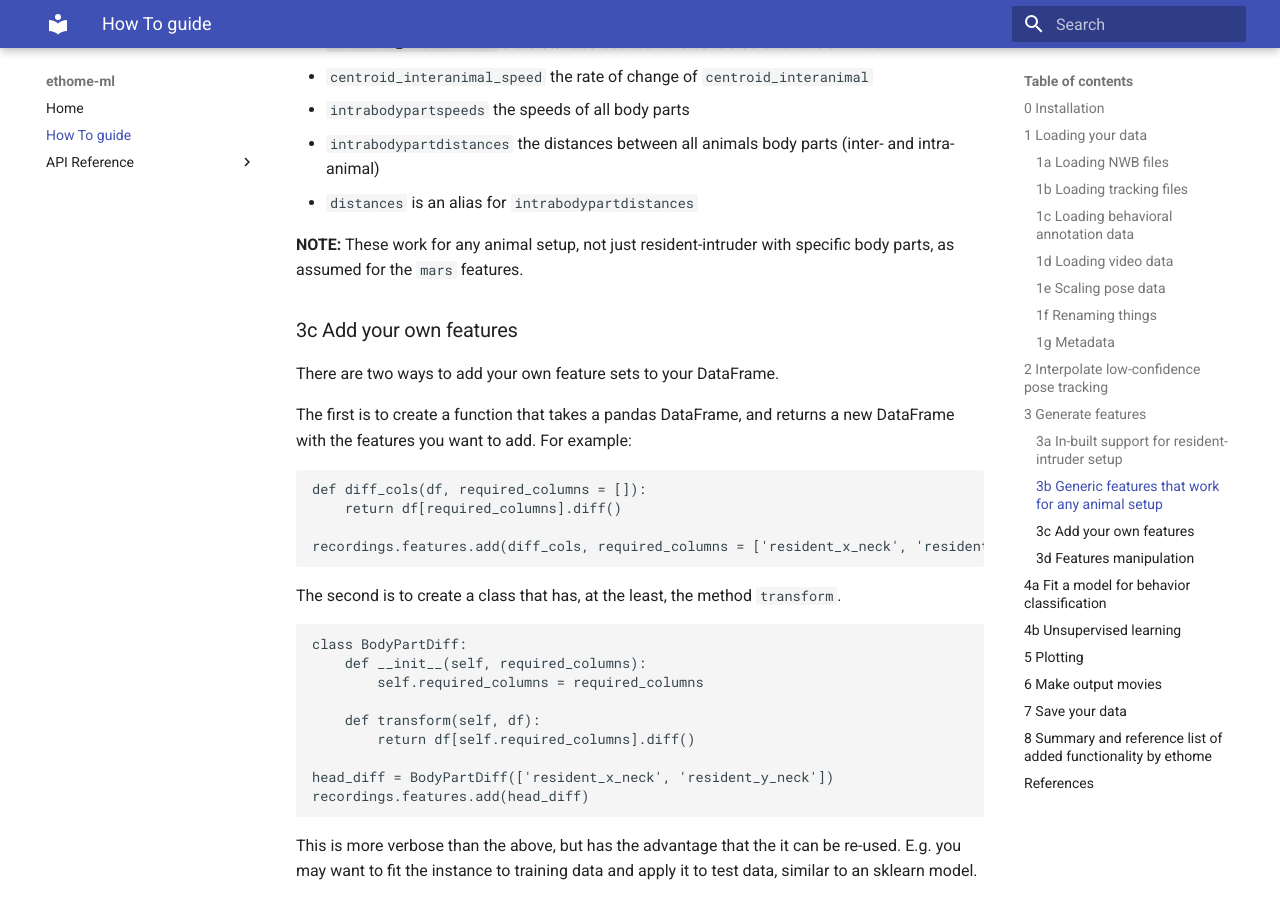
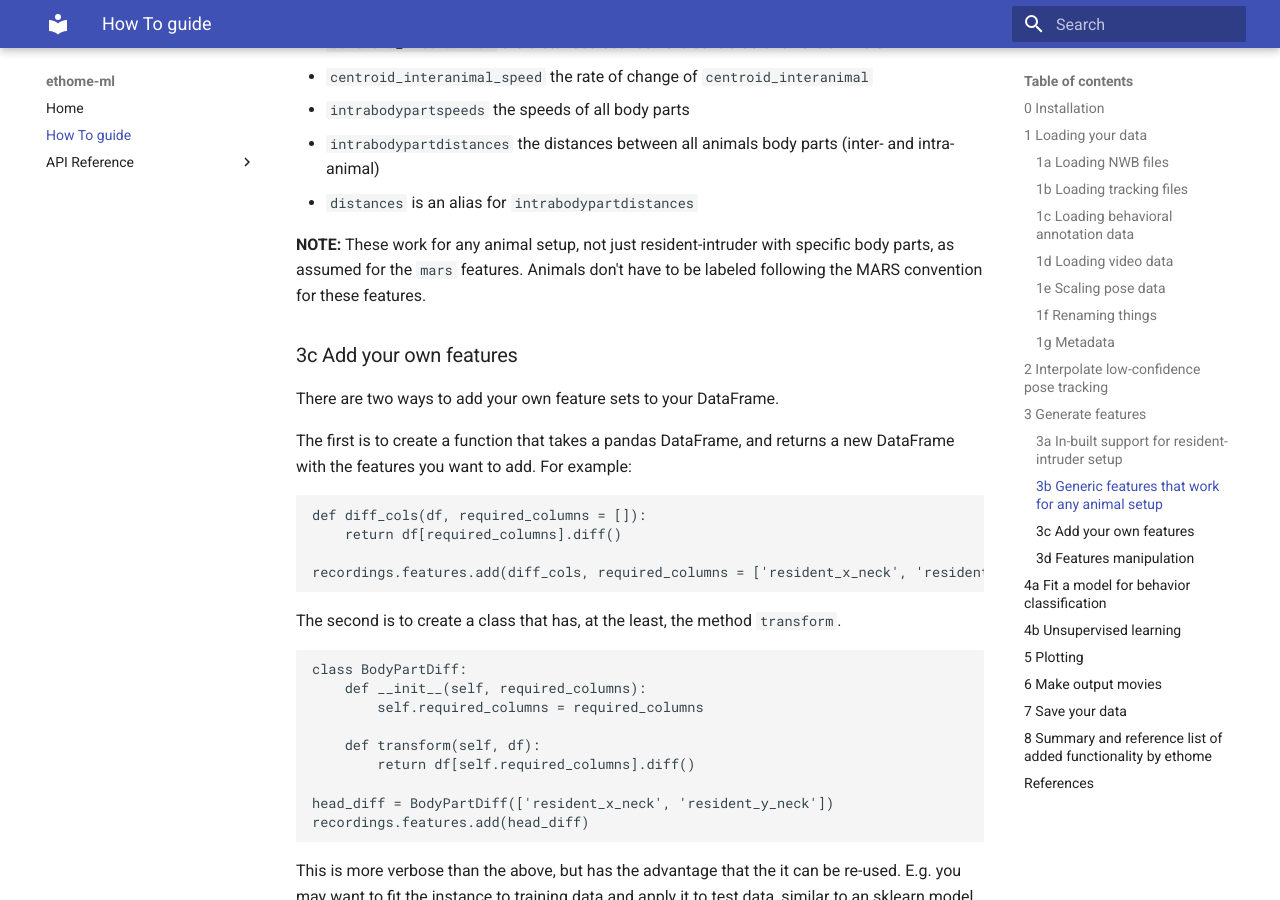
Before and after one commit to benlansdell/ethome, an MkDocs documentation site: the page built from docs/how-to.md, in a window 1280 px wide and 900 px high, scrolled down 5698 px. Built offline with MkDocs 1.6.1 and Material for MkDocs 9.7.7, drawn with Linux system fonts in a browser that asks for light colours.

Commit message:
Small changes to how to guide to emphasize which features work with non MARS setup

```diff
--- a/docs/how-to.md
+++ b/docs/how-to.md
@@ -164,7 +164,7 @@ You can generate more generic features using the following inbuilt feature creat
 * `intrabodypartdistances` the distances between all animals body parts (inter- and intra-animal)
 * `distances` is an alias for `intrabodypartdistances`
 
-**NOTE:** These work for any animal setup, not just resident-intruder with specific body parts, as assumed for the `mars` features.
+**NOTE:** These work for any animal setup, not just resident-intruder with specific body parts, as assumed for the `mars` features. Animals don't have to be labeled following the MARS convention for these features.
 
 ### 3c Add your own features
 
```
